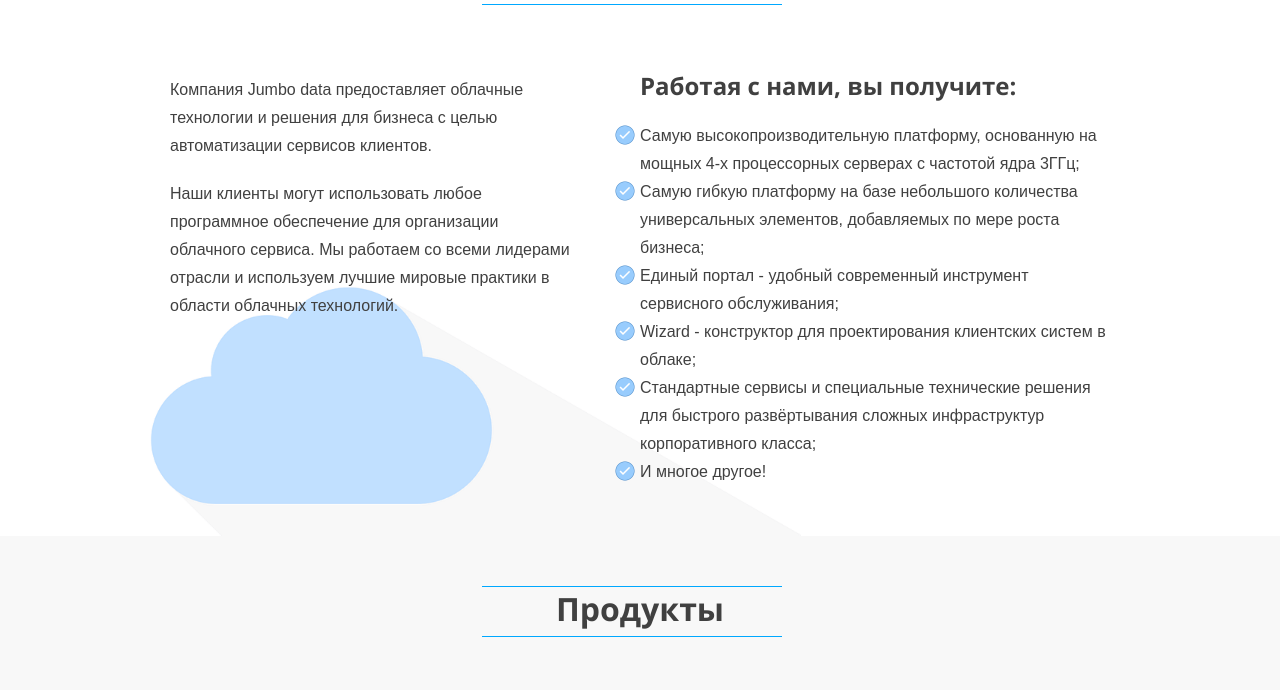
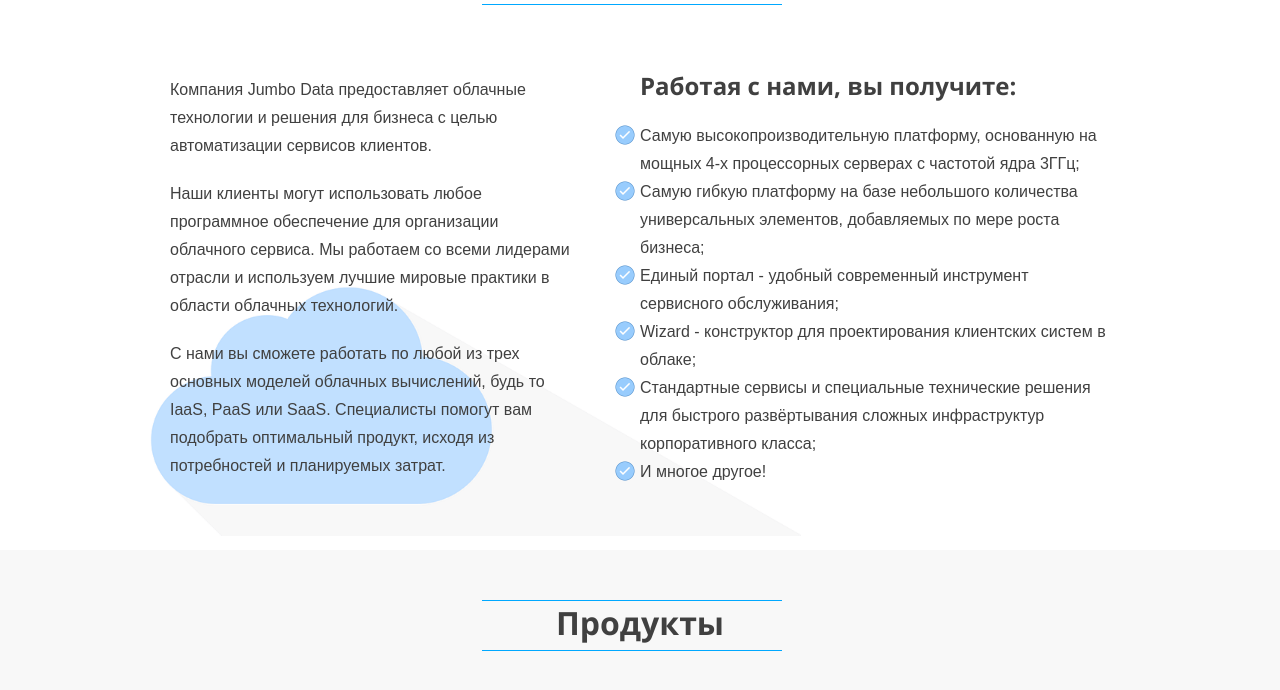
Before and after one commit to AntonLantukh/jumbo-data, a website: page source/index.html in a window 1280 px wide. Shown: the part 632-1322 px from the top of the page. Drawn offline with nearby package versions, Linux system fonts and the light colour scheme; files that its build step writes are made by us from their sources; files whose address does not match are found by name.

Commit message:
Мелкие правки

```diff
--- a/source/index.html
+++ b/source/index.html
@@ -49,13 +49,19 @@
         <div class="about__container">
           <div class="about__main-box">
             <p class="about__description">
-              Компания Jumbo data предоставляет облачные технологии и решения для
+              Компания Jumbo Data предоставляет облачные технологии и решения для
               бизнеса с целью автоматизации сервисов клиентов.
             </p>
             <p class="about__description">
               Наши клиенты могут использовать любое программное обеспечение для
               организации облачного сервиса. Мы работаем со всеми лидерами отрасли и
               используем лучшие мировые практики в области облачных технологий.
+            </p>
+            <p class="about__description">
+              С нами вы сможете работать по любой из трех основных
+              моделей облачных вычислений, будь то IaaS, PaaS или SaaS. Специалисты
+              помогут вам подобрать оптимальный продукт, исходя из потребностей и
+              планируемых затрат.
             </p>
           </div>
           <div class="about__list-box">
```
Also changed, not shown: gulpfile.js (+4 -4 lines).
